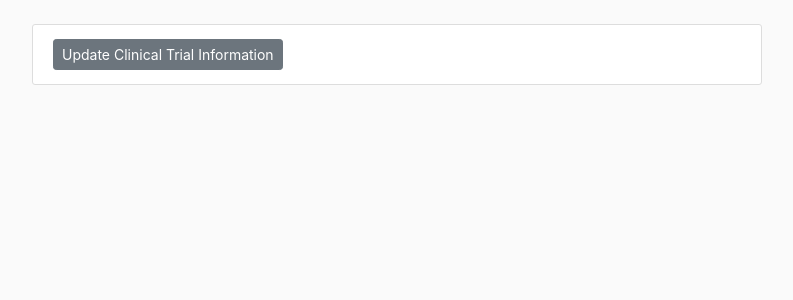
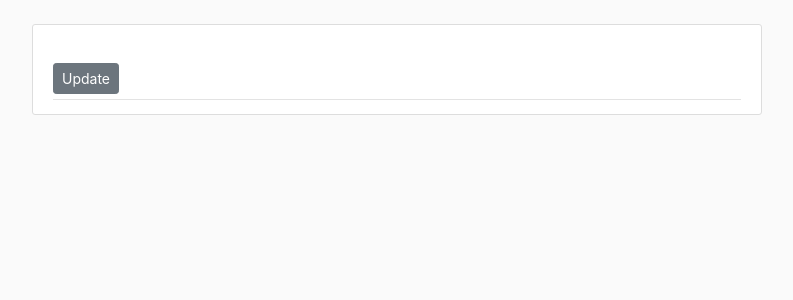
Before and after one commit to egeoffroy/DB_Final, a Python web app: template flaskDemo/templates/clinical_trial.html in a window 1280 px wide. Shown: the part 56-356 px from the top of the page, without its empty margins (53-846 px from the left). Run offline with Jinja, Linux system fonts and the light colour scheme; the template is opened without the code that fills it, so the values that code supplies are empty; some libraries are stand-ins or nearby versions.

Commit message:
Update clinical_trial.html

```diff
--- a/flaskDemo/templates/clinical_trial.html
+++ b/flaskDemo/templates/clinical_trial.html
@@ -1,19 +1,22 @@
-
 {% extends "layout.html" %}
 {% block content %}
-<div class = "media content-section">
-    <a class="btn btn-secondary btn-sm mt-1 mb-1" href="{{ url_for('update_trials', clinical_trial_id=Name) }}">Update Clinical Trial Information</a>
-</div>
-    {% for row in outString %}
-        <article class="media content-section">
-          <div class="media-body">
-            <div class="article-metadata">
-              <a class="mr-2">Clinical Trial ID: {{row['clinical_trial_id'] }} </a> <br/>
-              <a class="mr-2">Lead Physician: {{row['lead_physician'] }}</a> <br/>
-            </div>
-			<h2><a class="article-title" href="{{ url_for('clinical_trial', clinical_trial_id=row.clinical_trial_id) }}">{{ row.clinical_trial_id }}</a></h2>
+  <article class="media content-section">
+<!--    <img class="rounded-circle article-img" src="{{ url_for('static', filename='profile_pics/default.jpg')}}"> -->
+    <div class="media-body">
+      <div class="article-metadata">
+        <a class="mr-2" href="#">{{ OutString.clinical_trial_id }}</a>
+        <small class="text-muted">{{now.strftime('%A %B, %d %Y %H:%M:%S')}}</small>
+
+          <div>
+            <a class="btn btn-secondary btn-sm mt-1 mb-1" href="{{ url_for('update_trials', clinical_trial_id=OutString.clinical_trial_id )}}">Update</a>
 
           </div>
-        </article>
-     {% endfor %}
+
+      </div>
+
+    </div>
+  </article>
+  <!-- Modal -->
+
+
 {% endblock content %}
```
